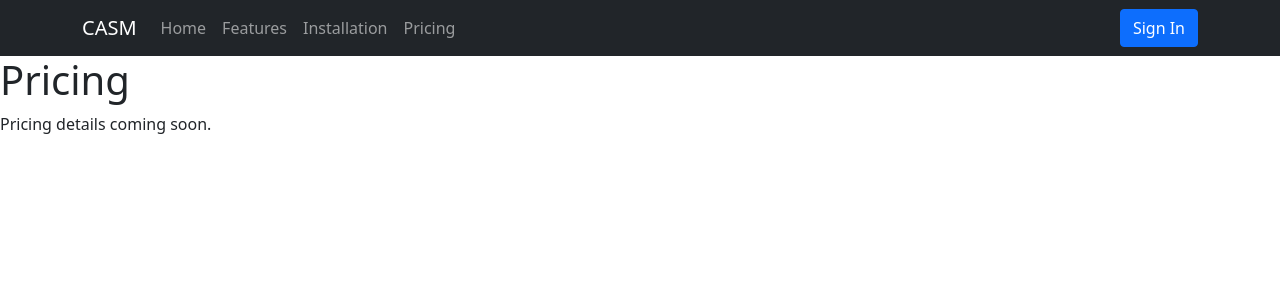
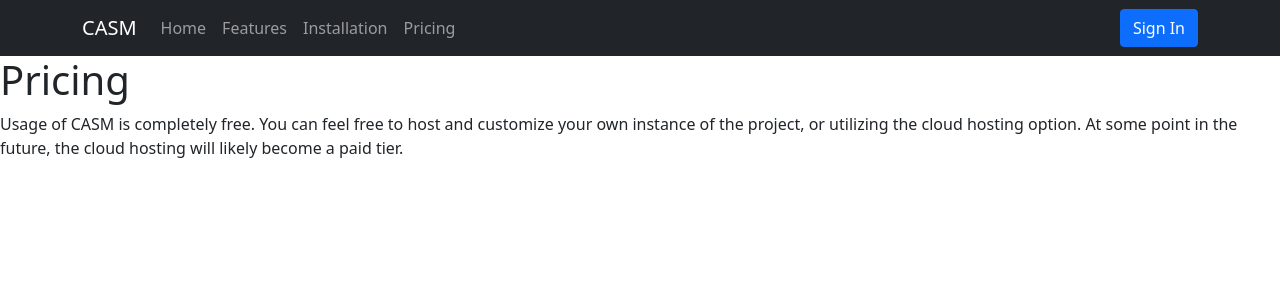
Before and after one commit to MitchStark10/alarm-manager, a React (Create React App) app in the folder client/: page /pricing in a window 1280 px wide. Shown: the top 300 px of the page. Built offline with nearby package versions, Linux system fonts and the light colour scheme.

Commit message:
cleaning up docs

```diff
--- a/client/src/pages/Pricing.tsx
+++ b/client/src/pages/Pricing.tsx
@@ -4,7 +4,9 @@
     return (
         <>
             <h1>Pricing</h1>
-            <p>Pricing details coming soon.</p>
+            <p>Usage of CASM is completely free. You can feel free to host and customize your own instance of the project,
+                or utilizing the cloud hosting option. At some point in the future, the cloud hosting will likely become a paid tier.
+            </p>
         </>
     );
 }
```
